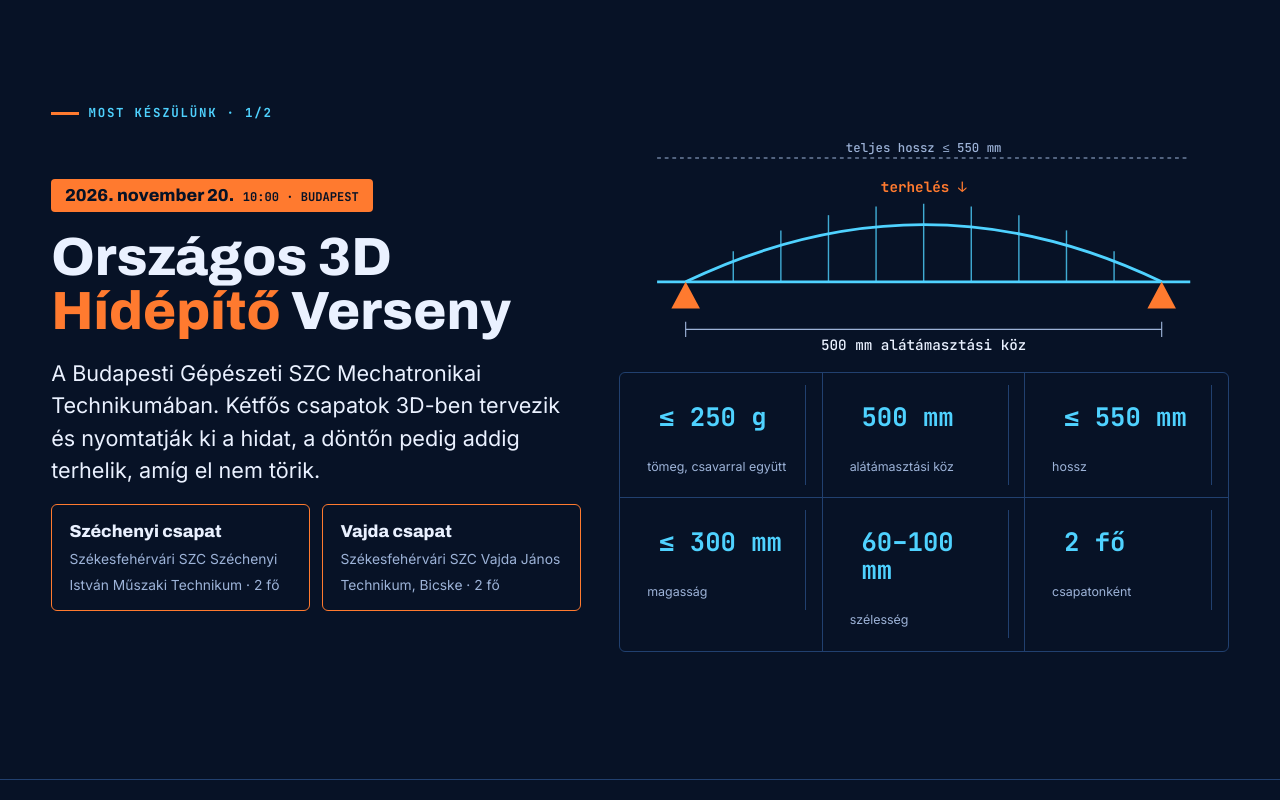
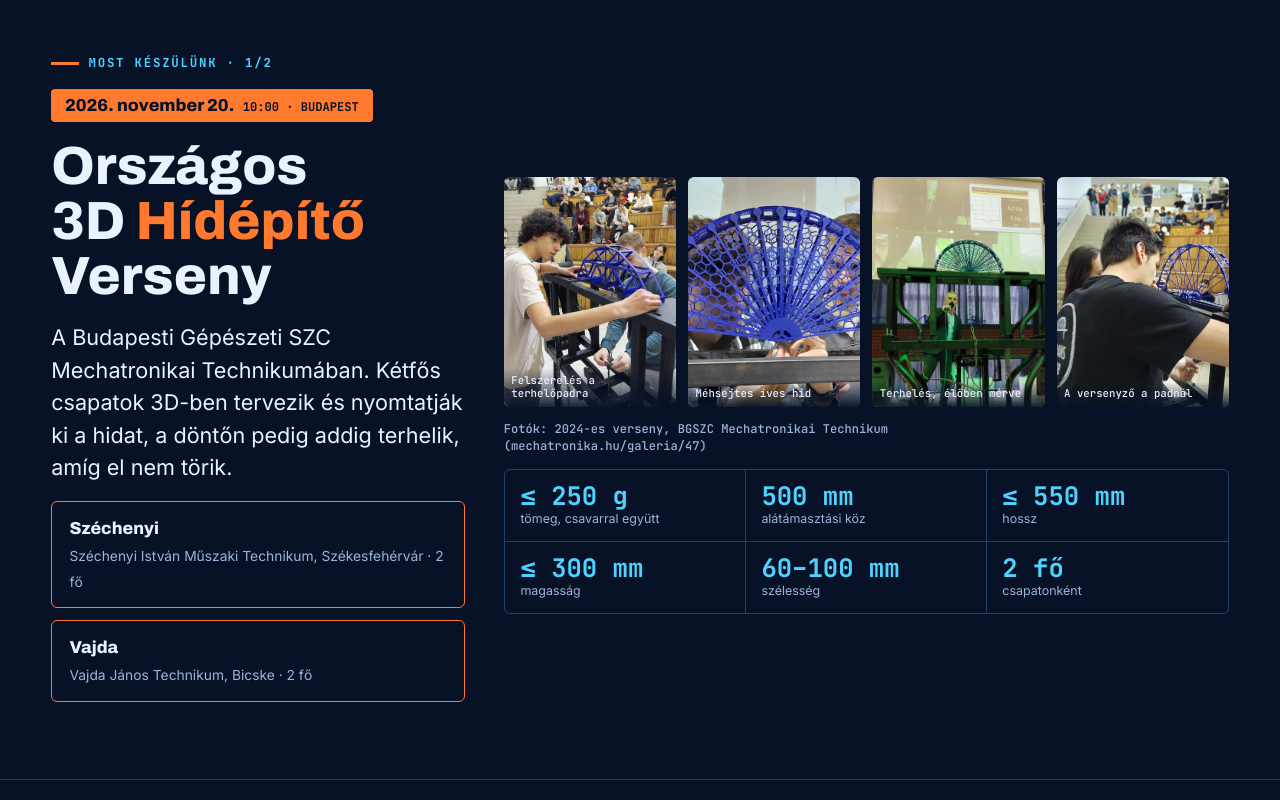
Before and after one commit to lukacskaroly60/nyiltnap, a plain HTML site: page index.html in a window 1280 px wide. Shown: the part 4020-4820 px from the top of the page. Drawn offline with Linux system fonts and the light colour scheme.

Commit message:
Hídverseny dia: fotók a 2024-es versenyről
Négy kép a BGSZC Mechatronikai Technikum galériájából (mechatronika.hu/galeria/47)
a méretrajz helyett; a mérettáblázat cellái nem kapnak dupla szegélyt.

Co-Authored-By: Claude Opus 5.5 <noreply@anthropic.com>
Claude-Session: https://claude.ai/code/session_01HC58fm3nQi4ukX9FuEB4Bw

```diff
--- a/index.html
+++ b/index.html
@@ -102,12 +102,12 @@ p{margin:0;max-width:62ch}
 
 /* versenyek */
 .spec{display:grid;grid-template-columns:repeat(3,minmax(0,1fr));gap:0;border:1px solid var(--line);border-radius:6px;overflow:hidden}
-.spec div{padding:.7em .9em;border-right:1px solid var(--line);border-bottom:1px solid var(--line);min-width:0}
-.spec div:nth-child(3n){border-right:0}
-.spec div:nth-last-child(-n+3){border-bottom:0}
+.spec > div{padding:.7em .9em;border-right:1px solid var(--line);border-bottom:1px solid var(--line);min-width:0}
+.spec > div:nth-child(3n){border-right:0}
+.spec > div:nth-last-child(-n+3){border-bottom:0}
 .spec .v{font:700 clamp(20px,2vw,38px)/1.1 var(--mono);color:var(--cyan);font-variant-numeric:tabular-nums}
 .spec .k{font-size:.72em;color:var(--muted)}
-@media (max-width:600px){.spec{grid-template-columns:repeat(2,minmax(0,1fr))}.spec div{border-right:1px solid var(--line)!important;border-bottom:1px solid var(--line)!important}}
+@media (max-width:600px){.spec{grid-template-columns:repeat(2,minmax(0,1fr))}.spec > div{border-right:1px solid var(--line)!important;border-bottom:1px solid var(--line)!important}}
 
 .teams{display:flex;flex-wrap:wrap;gap:12px}
 .team{flex:1 1 240px;border:1px solid var(--filament);border-radius:6px;padding:.8em 1em;min-width:0}
@@ -166,6 +166,11 @@ body.presenting .hud:hover{opacity:1}
 .bp-prizes div{border:2px solid #0b1b33;border-radius:4px;padding:5% 2%}
 .bp-prizes strong{display:block;font:900 1.25em/1 var(--display);font-stretch:112%}
 .bp-foot{margin-top:auto;font-size:.82em;color:#3a5a8c;border-top:1px solid #c9d6ea;padding-top:4%}
+.hidfotok{grid-template-columns:repeat(4,minmax(0,1fr))}
+@media (min-width:900px){#hidverseny .split{grid-template-columns:minmax(0,.8fr) minmax(0,1.4fr)}}
+.hidfotok img{aspect-ratio:3/4}
+@media (min-width:900px){.hidfotok img{max-height:50vh}}
+@media (max-width:600px){.hidfotok{grid-template-columns:repeat(2,minmax(0,1fr))}}
 </style>
 </head>
 <body>
@@ -301,32 +306,18 @@ body.presenting .hud:hover{opacity:1}
       <h2>Országos 3D <span class="hl">Hídépítő</span> Verseny</h2>
       <p class="lead">A Budapesti Gépészeti SZC Mechatronikai Technikumában. Kétfős csapatok 3D-ben tervezik és nyomtatják ki a hidat, a döntőn pedig addig terhelik, amíg el nem törik.</p>
       <div class="teams">
-        <div class="team"><b>Széchenyi csapat</b><span>Székesfehérvári SZC Széchenyi István Műszaki Technikum · 2 fő</span></div>
-        <div class="team"><b>Vajda csapat</b><span>Székesfehérvári SZC Vajda János Technikum, Bicske · 2 fő</span></div>
+        <div class="team"><b>Széchenyi</b><span>Széchenyi István Műszaki Technikum, Székesfehérvár · 2 fő</span></div>
+        <div class="team"><b>Vajda</b><span>Vajda János Technikum, Bicske · 2 fő</span></div>
       </div>
     </div>
     <div style="display:grid;gap:14px">
-      <svg class="bridge" viewBox="0 0 640 230" role="img" aria-label="A híd méretei: 500 mm alátámasztási köz, legfeljebb 550 mm hossz és 300 mm magasság">
-        <g fill="none" stroke="#4fd2ff" stroke-width="3">
-          <path d="M70 150 Q320 30 570 150"/>
-          <line x1="40" y1="150" x2="600" y2="150"/>
-          <g stroke-width="1.5" opacity=".8">
-            <line x1="120" y1="150" x2="120" y2="118"/><line x1="170" y1="150" x2="170" y2="96"/><line x1="220" y1="150" x2="220" y2="80"/>
-            <line x1="270" y1="150" x2="270" y2="71"/><line x1="320" y1="150" x2="320" y2="68"/><line x1="370" y1="150" x2="370" y2="71"/>
-            <line x1="420" y1="150" x2="420" y2="80"/><line x1="470" y1="150" x2="470" y2="96"/><line x1="520" y1="150" x2="520" y2="118"/>
-          </g>
-        </g>
-        <polygon points="70,150 55,178 85,178" fill="#ff7a2f"/>
-        <polygon points="570,150 555,178 585,178" fill="#ff7a2f"/>
-        <g stroke="#9db3d8" stroke-width="1.2" fill="#9db3d8">
-          <line x1="70" y1="200" x2="570" y2="200"/>
-          <line x1="70" y1="192" x2="70" y2="208"/><line x1="570" y1="192" x2="570" y2="208"/>
-          <line x1="40" y1="20" x2="600" y2="20" stroke-dasharray="4 4"/>
-        </g>
-        <text x="320" y="222" text-anchor="middle" fill="#eaf1ff" font-family="JetBrains Mono, monospace" font-size="15">500 mm alátámasztási köz</text>
-        <text x="320" y="14" text-anchor="middle" fill="#9db3d8" font-family="JetBrains Mono, monospace" font-size="13">teljes hossz ≤ 550 mm</text>
-        <text x="320" y="56" text-anchor="middle" fill="#ff7a2f" font-family="JetBrains Mono, monospace" font-size="15" font-weight="700">terhelés ↓</text>
-      </svg>
+      <div class="photos hidfotok">
+        <figure><img src="img/hidverseny-2024-felszereles.jpg" alt="Diák felszereli a kék 3D nyomtatott hidat a terhelőpadra" loading="lazy"><figcaption>Felszerelés a terhelőpadra</figcaption></figure>
+        <figure><img src="img/hidverseny-2024-hid.jpg" alt="Kék, méhsejtmintás, legyező alakú 3D nyomtatott híd közelről" loading="lazy"><figcaption>Méhsejtes íves híd</figcaption></figure>
+        <figure><img src="img/hidverseny-2024-terheles.jpg" alt="Terhelési próba, a kivetítőn a mért terhelés kilogrammban" loading="lazy"><figcaption>Terhelés, élőben mérve</figcaption></figure>
+        <figure><img src="img/hidverseny-2024-padnal.jpg" alt="Versenyző a terhelőpadnál a kék híddal" loading="lazy"><figcaption>A versenyző a padnál</figcaption></figure>
+      </div>
+      <p class="code">Fotók: 2024-es verseny, BGSZC Mechatronikai Technikum (mechatronika.hu/galeria/47)</p>
       <div class="spec">
         <div><div class="v">≤ 250 g</div><div class="k">tömeg, csavarral együtt</div></div>
         <div><div class="v">500 mm</div><div class="k">alátámasztási köz</div></div>
@@ -337,7 +328,7 @@ body.presenting .hud:hover{opacity:1}
       </div>
     </div>
   </div>
-  <aside class="notes"><b>6:45–8:15</b> Két csapatot viszek: egyet tőlünk, egyet a bicskei Vajda Jánosból. A kihívás: 250 grammból minél nagyobb terhelést bíró híd 500 mm-es fesztávra. Itt a tervezés a lényeg: rácsszerkezet, anyagtakarékosság, sok próbanyomtatás.</aside>
+  <aside class="notes"><b>6:45–8:15</b> Két csapatot viszek: egyet tőlünk, egyet a bicskei Vajda Jánosból. A képek a 2024-es versenyről valók: így néz ki a terhelőpad, a kivetítőn élőben látszik, hány kilót bír a híd. A rekord 255,5 kg volt (2021). A kihívás: 250 grammból minél nagyobb terhelést bíró híd 500 mm-es fesztávra. Itt a tervezés a lényeg: rácsszerkezet, anyagtakarékosság, sok próbanyomtatás.</aside>
 </section>
 
 <!-- 7. HACKATHON -->
```
Also changed, not shown: img/hidverseny-2024-felszereles.jpg (added), img/hidverseny-2024-hid.jpg (added), img/hidverseny-2024-padnal.jpg (added), img/hidverseny-2024-terheles.jpg (added), 1 other file.
